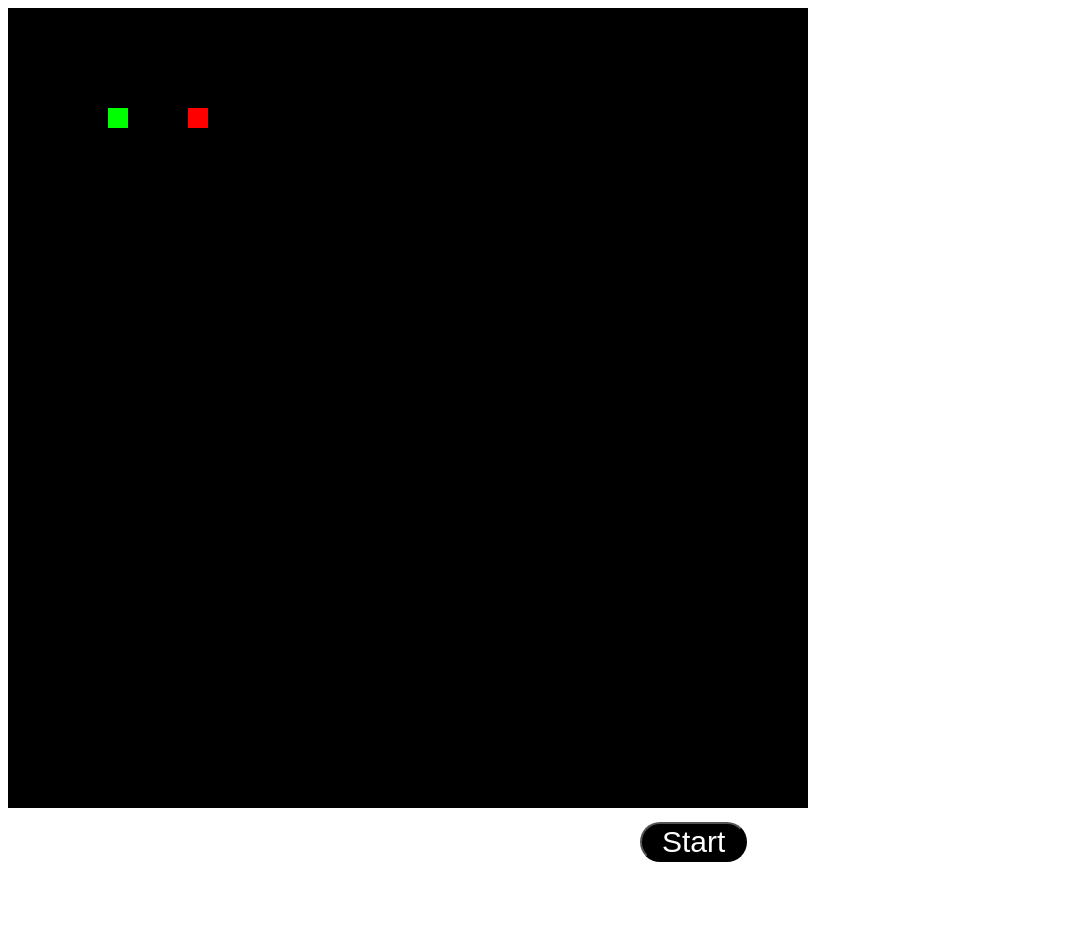
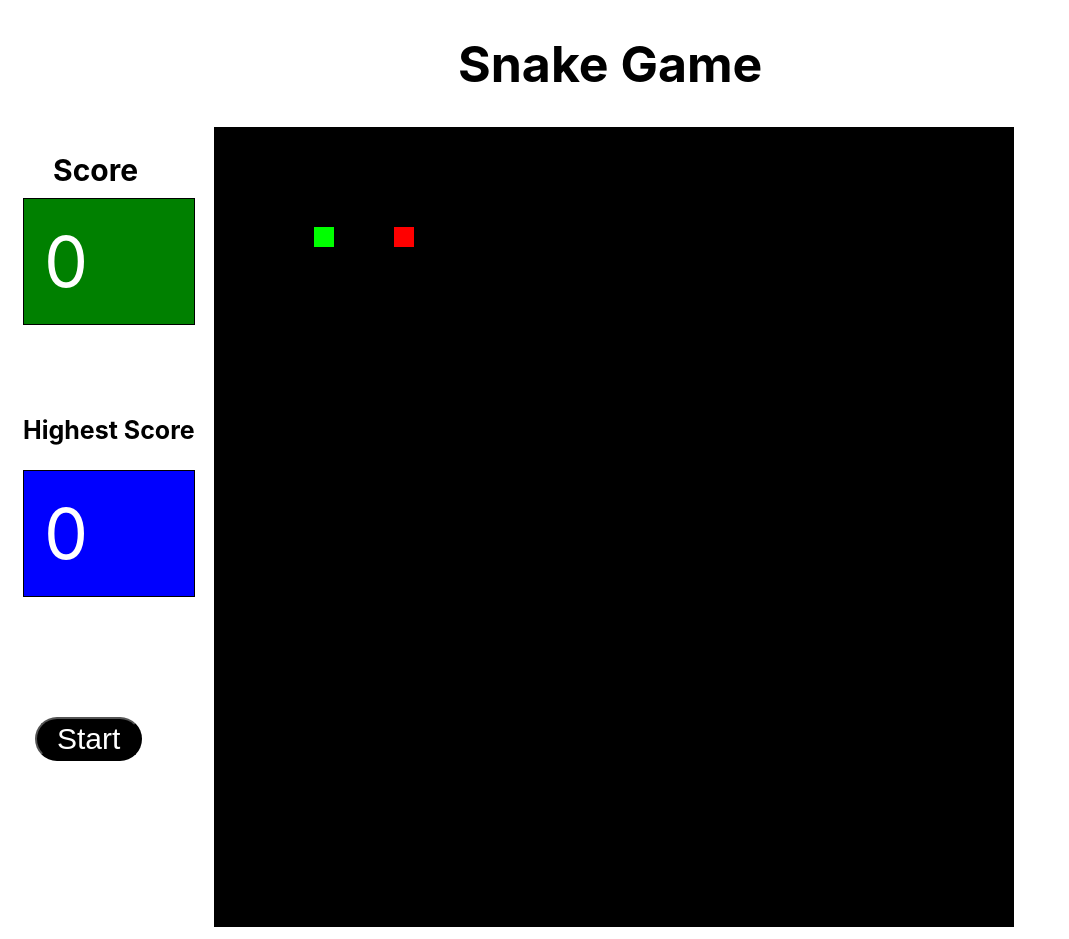
Before and after one commit to Yafet-Segid/snake_Game, a plain HTML site: page index.html in a window 1280 px wide. Shown: the whole page, without its empty margins (0-1069 px from the left). Before the commit the page ends 880 px from the top, so only its background shows below. Drawn offline with Linux system fonts and the light colour scheme.

Commit message:
I add score div's

```diff
--- a/app.js
+++ b/app.js
@@ -1,15 +1,15 @@
 let border = document.getElementById("gameCanvas");
 let canvasContext = border.getContext("2d");
 
+// document.getElementById("btn").addEventListener("click", function () {});
 let snake = {
   body: [{ x: 100, y: 100 }],
 };
 
 window.onload = function () {
-  setInterval(callBoth, 800 / 3);
+  setInterval(callBoth, 800 / 6);
 
   function callBoth() {
-    circleSnake();
     movingAdd();
     drawSnake();
     moveSnake();
@@ -32,6 +32,7 @@ function changeSnakeDirection() {
 }
 
 function moveSnake() {
+  const snakeCopy = snake.body.map((part) => Object.assign({}, part));
   switch (snake.direction) {
     case "up":
       snake.body[0].y -= 20;
@@ -45,6 +46,9 @@ function moveSnake() {
     case "left":
       snake.body[0].x -= 20;
       break;
+  }
+  for (let i = 1; i < snake.body.length; i++) {
+    snake.body[i] = snakeCopy[i - 1];
   }
 }
 
@@ -70,20 +74,13 @@ function drawSnake() {
   });
 }
 
-// make snake circle
-function circleSnake(centerX, centerY, radius, borderColor) {
-  canvasContext.fillStyle = borderColor;
-  canvasContext.beginPath();
-  canvasContext.arc(centerX, centerY, radius, 0, Math.PI * 2, true);
-  canvasContext.fill();
-}
-
 // Game Over red image
 function boarderGameOver() {
   if (snake.body[0].x > border.width || snake.body[0].x < 0) {
-    let img = new Image();
-    img.src = "gameover.png";
-    canvasContext.drawImage(img, 210, 210, 350, 350);
+    gameBorder();
+    // let img = new Image();
+    // img.src = "gameover.png";
+    // canvasContext.drawImage(img, 210, 210, 350, 350);
   }
   if (snake.body[0].y > border.height || snake.body[0].y < 0) {
     let img = new Image();
@@ -91,8 +88,8 @@ function boarderGameOver() {
     canvasContext.drawImage(img, 210, 210, 350, 350);
   }
 }
+
 //
-
 let apple = {
   x: Math.floor((Math.random() * border.width) % 20) * 20,
   y: Math.floor((Math.random() * border.height) % 20) * 20,
@@ -102,11 +99,27 @@ function drawApple() {
   gameBorder(apple.x, apple.y, 20, 20, "red");
 }
 
+let score = 0;
+
 function eatApple() {
   if (snake.body[0].x === apple.x && snake.body[0].y === apple.y) {
-    drawSnake();
+    (apple.x = Math.floor((Math.random() * border.width) % 20) * 20),
+      (apple.y = Math.floor((Math.random() * border.width) % 20) * 20),
+      snake.body.push({ x: apple.x, y: apple.y });
+    score = score + 10;
+    const higher = (document.getElementById("displayScore").innerHTML = score);
+    if (score > higher) {
+      document.getElementById("HighestScore");
 
-    let snakeTail = snake[snake.length];
-    snake.body.push({ x: snakeTail.x, y: snakeTail.y });
+      localStorage.setItem("HighestScore", innerHTML.score);
+    }
   }
 }
+
+//
+
+if (apple.x === snake.body[i].x && apple.y === snake.body[i].y) {
+  let img = new Image();
+  img.src = "gameover.png";
+  canvasContext.drawImage(img, 210, 210, 350, 350);
+}
--- a/index.html
+++ b/index.html
@@ -7,9 +7,22 @@
     <link rel="stylesheet" href="style.css" />
     <title>Snake Game</title>
   </head>
+
   <body>
+    <h1>Snake Game</h1>
+    <span id="display">
+      <div>
+        <p id="Score">Score</p>
+        <div id="displayScore">0</div>
+      </div>
+      <div>
+        <p id="Score2">Highest Score</p>
+        <div id="HighestScore">0</div>
+      </div>
+      <button id="btn">Start</button>
+    </span>
     <canvas id="gameCanvas" width="800" height="800"></canvas>
-    <button id="btn">Start</button>
+
     <script src="app.js"></script>
   </body>
 </html>
--- a/style.css
+++ b/style.css
@@ -1,10 +1,56 @@
+body {
+  font-family: -apple-system, BlinkMacSystemFont, "Segoe UI", Roboto, Oxygen,
+    Ubuntu, Cantarell, "Open Sans", "Helvetica Neue", sans-serif;
+}
+
+h1 {
+  margin-left: 9em;
+  font-size: 50px;
+}
+
 #btn {
-  margin: 10px;
-  margin-left: 50%;
+  margin-top: 120px;
+  margin-left: 12px;
   color: white;
   background-color: black;
   font-size: 30px;
   border-radius: 30px;
+  padding: 3px;
   padding-left: 20px;
   padding-right: 20px;
 }
+
+#display {
+  margin-top: 90px;
+  vertical-align: top;
+  display: inline-block;
+  margin: 15px;
+}
+#displayScore {
+  border: 1px solid black;
+  padding: 20px;
+  font-size: 70px;
+  background-color: green;
+  color: white;
+}
+
+#HighestScore {
+  border: 1px solid black;
+  padding: 20px;
+  font-size: 70px;
+  background-color: blue;
+  color: white;
+}
+
+#Score {
+  font-size: 30px;
+  margin: 10px;
+  margin-left: 30px;
+  font-weight: bold;
+}
+
+#Score2 {
+  font-size: 25px;
+  margin-top: 90px;
+  font-weight: bold;
+}
```
